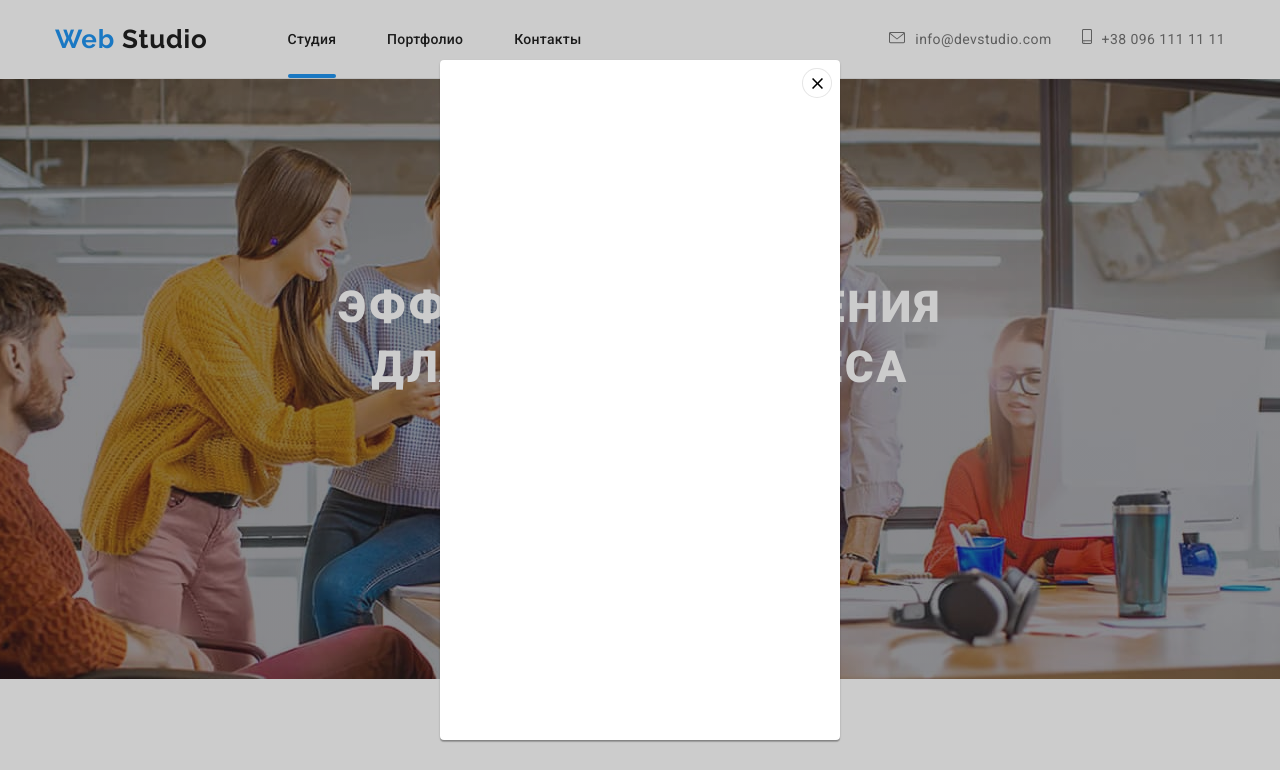
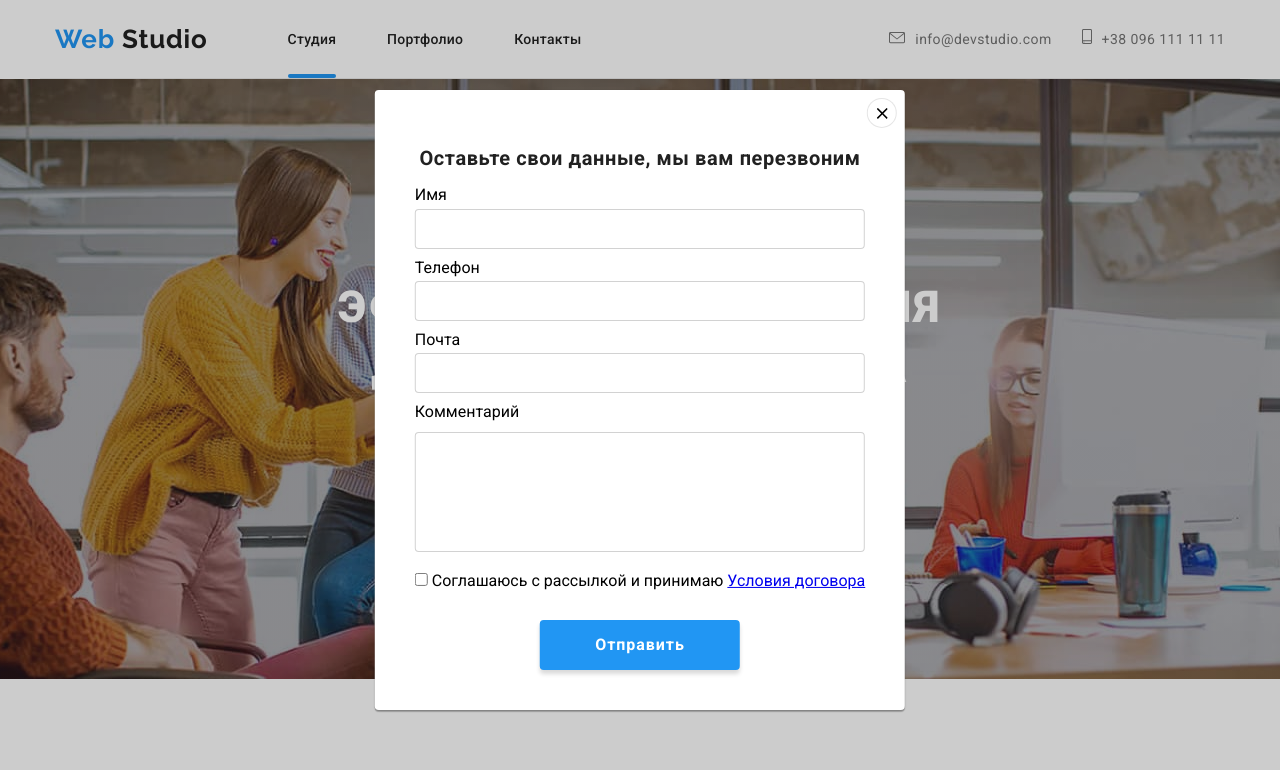
Before and after one commit to AndrewMrchk/goit-markup-hw-06, a plain HTML site: page index.html in a window 1280 px wide. Both pictures are taken after a click on the button "Заказать услугу". Shown: the top 770 px of the page. Drawn offline with nearby package versions, Linux system fonts and the light colour scheme.

Commit message:
added content in popup

```diff
--- a/css/styles.css
+++ b/css/styles.css
@@ -526,11 +526,11 @@ address .contacts-footer:last-child {
   background-color: var(--social-icon-footer-bg-color);
 }
 
-.subscribe {
+.subscribe-section {
   display: flex;
 }
 
-input {
+.subscribe-input {
   margin-right: 12px;
   box-sizing: border-box;
   box-shadow: 0px 4px 4px rgba(0, 0, 0, 0.15);
@@ -604,14 +604,71 @@ input {
   top: 50%;
   left: 50%;
   transform: scale(1) translate(-50%, -50%);
-  min-width: 400px;
-  min-height: 300px;
-  height: 85%;
+  min-width: 528px;
+  min-height: 521px;
+  padding: 40px;
   background-color: var(--white-text-color);
   box-shadow: 0px 1px 3px rgba(0, 0, 0, 0.12), 0px 1px 1px rgba(0, 0, 0, 0.14),
     0px 2px 1px rgba(0, 0, 0, 0.2);
   border-radius: 4px;
   transition: transform 250ms cubic-bezier(0.4, 0, 0.2, 1);
+}
+
+.modal-title {
+  font-family: Roboto;
+  font-style: normal;
+  font-weight: bold;
+  font-size: 20px;
+  line-height: 23px;
+  text-align: center;
+  letter-spacing: 0.03em;
+  color: var(--link-title-color);
+}
+
+.modal-list-input input,
+.modal-list-input textarea {
+  display: block;
+  padding: 0;
+  margin-top: 4px;
+  width: 100%;
+  height: 40px;
+  border: 1px solid rgba(33, 33, 33, 0.2);
+  box-sizing: border-box;
+  border-radius: 4px;
+  resize: none;
+}
+
+.form-field textarea {
+  height: 120px;
+}
+
+.form-field textarea,
+.modal-list-input li {
+  margin: 10px 0px;
+}
+
+.modal-accept-checkbox {
+  margin: 20px auto 30px auto;
+}
+
+.send-form-btn {
+  display: block;
+  width: 200px;
+  height: 50px;
+  margin: 0px auto;
+  padding: 0px;
+  font-family: Roboto;
+  font-style: normal;
+  font-weight: bold;
+  font-size: 16px;
+  line-height: 30px;
+  letter-spacing: 0.06em;
+  text-align: center;
+  color: var(--white-text-color);
+  background: var(--hover-logo-color);
+  box-shadow: 0px 4px 4px rgba(0, 0, 0, 0.15);
+  border: 0px;
+  border-radius: 4px;
 }
 
 .btn-close {
--- a/index.html
+++ b/index.html
@@ -424,11 +424,11 @@
           </ul>
         </div>
         <div class="column-three">
-          <b class="subscribe">Подпишитесь на рассылку</b>
-          <div class="subscribe">
+          <b>Подпишитесь на рассылку</b>
+          <div class="subscribe-section">
             <div class="input">
               <input
-                class="input-text"
+                class="subscribe-input"
                 type="email"
                 placeholder=" Email"
                 name="#"
@@ -452,6 +452,42 @@
             <use href="./img/icon/sprite.svg#icon-btn-modal-close"></use>
           </svg>
         </button>
+        <h2 class="modal-title">Оставьте свои данные, мы вам перезвоним</h2>
+        <div role="group" class="form-field">
+          <form action="" class="js-speeaker-form">
+            <ul class="modal-list-input list">
+              <li>
+                <label for="name">Имя</label>
+                <input type="text" name="user-name" id="name" />
+              </li>
+              <li>
+                <label for="tel">Телефон</label>
+                <input type="tel" name="user-telephone" id="tel" />
+              </li>
+              <li>
+                <label for="mail">Почта</label>
+                <input type="mail" name="user-email" id="mail" />
+              </li>
+              <li>
+                <label for="comments">Комментарий</label>
+                <textarea
+                  name="comments"
+                  id="comments"
+                  cols="30"
+                  rows="10"
+                ></textarea>
+              </li>
+            </ul>
+          </form>
+        </div>
+        <div class="modal-accept-checkbox">
+          <input type="checkbox" name="accept-terms" id="accept-terms" />
+          <label for="accept-terms"
+            >Соглашаюсь с рассылкой и принимаю
+            <a href="#">Условия договора</a></label
+          >
+        </div>
+        <button class="send-form-btn">Отправить</button>
       </div>
     </div>
     <script>
```
